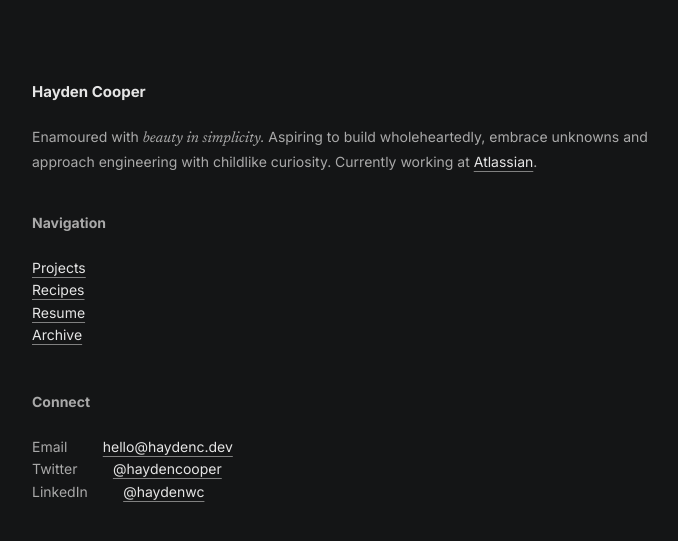
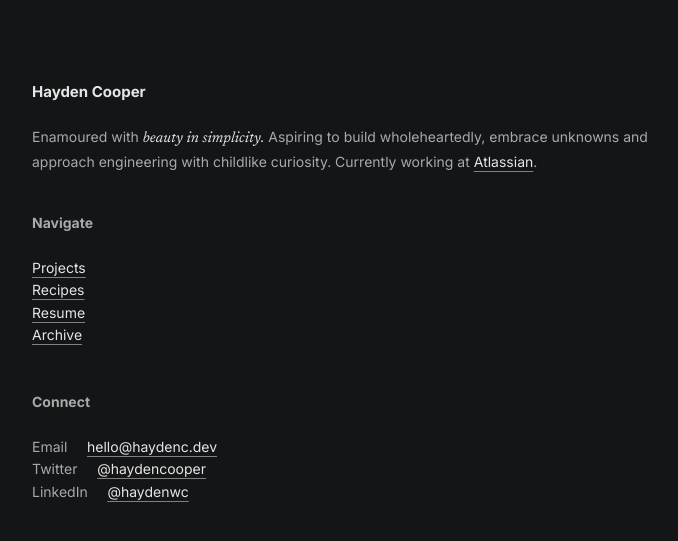
Before and after one commit to haydencooper/haydencooper.github.io, a Jekyll site: the page built from index.md, in a window 1280 px wide. Shown: the top 541 px of the page, without its empty margins (288-966 px from the left). Built offline with Jekyll 4.4.1, drawn with Linux system fonts in a browser that asks for light colours.

Commit message:
modernise

```diff
--- a/_config.yml
+++ b/_config.yml
@@ -5,7 +5,7 @@ url: haydencooper.github.io # root address of the site
 baseurl: "" # subpath of the site, e.g. "/blog" (leave it blank "" if you're site shouldn't use a subpath)
 description: > # description of the site (multiple lines allowed)
   <div id="hayden"><b>Hayden Cooper</b></div><br>
-  Enamoured with <span class="beauty">beauty in simplicity.</span> Aspiring to build wholeheartedly, embrace unknowns and approach engineering with childlike curiosity.  Currently working at <a href="https://atlassian.com">Atlassian</a>.  <br> <br>
+  Enamoured with <span class="beauty">beauty in simplicity.</span> Aspiring to build wholeheartedly, embrace unknowns and approach engineering with childlike curiosity.  Currently working at <a href="https://atlassian.com">Atlassian</a>. <br>
 
 
 
--- a/_layouts/default.html
+++ b/_layouts/default.html
@@ -18,4 +18,5 @@
       {% endfor %}
     {% endif %}
   </body>
+
 </html>
--- a/_layouts/home.html
+++ b/_layouts/home.html
@@ -5,23 +5,23 @@ layout: default
 
   {%-if site.theme_config.show_description-%}
     <p>{{ site.description }}</p>
+  <br>
   {%-endif-%}
-
-
-  <b>Navigation</b> <br> <br>
-  <a href="https://haydenc.dev">Projects</a> <br>
-  <a href="recipes.html">Recipes</a> <br>
-  <a href="resume.html">Resume</a> <br>
+  <b>Navigate</b> <br> <br>
+  <a href="https://haydenc.dev">Projects</a>
+  <br>
+  <a href="recipes.html">Recipes</a>
+  <br>
+  <a href="resume.html">Resume</a>
+  <br>
   <a href="archive.html">Archive</a> <br> <br> <br>
 
   <b>Connect</b> <br> <br>
-  Email &nbsp; &nbsp; &nbsp; &nbsp;             <a href="mailto:hello@haydenc.dev">hello@haydenc.dev</a> <br>
-  Twitter &nbsp; &nbsp; &nbsp; &nbsp;             <a href="https://twitter.com/haydencooper">@haydencooper</a> <br>
-  LinkedIn &nbsp; &nbsp; &nbsp; &nbsp;             <a href="https://linkedin.com/in/haydenwc">@haydenwc</a> <br> <br> <br>
-
+  Email &nbsp; &nbsp;         <a href="mailto:hello@haydenc.dev">hello@haydenc.dev</a> <br>
+  Twitter &nbsp; &nbsp;           <a href="https://twitter.com/haydencooper">@haydencooper</a> <br>
+  LinkedIn &nbsp; &nbsp;           <a href="https://linkedin.com/in/haydenwc">@haydenwc</a> <br> <br> <br>
 
 </header>
-
 {%-include menu_item.html collection=site.data.menu.entries-%}
 
 {{ content }}
--- a/_sass/no-style-please.scss
+++ b/_sass/no-style-please.scss
@@ -21,8 +21,7 @@ html, body { background: #141516; }
 html { height: 100%; }
 
 body {
-transition: 1s;
-  color: #A9A9A9;
+  color:  #A9A9A9;
   font-family: Inter;
   font-size: 14px;
   line-height: 1.6;
@@ -135,8 +134,19 @@ font-size: 0;
 font-family: newsreader;
 font-style: italic;
 font-size: 15px;
+color: #e5e5e5;
 }
 
 #contact {
 font-size: 14px;
 }
+
+h4 {
+color: #A9A9A9;
+}
+
+footer {
+font-family: newsreader;
+font-style: italic;
+font-size: 12px;
+}
```
